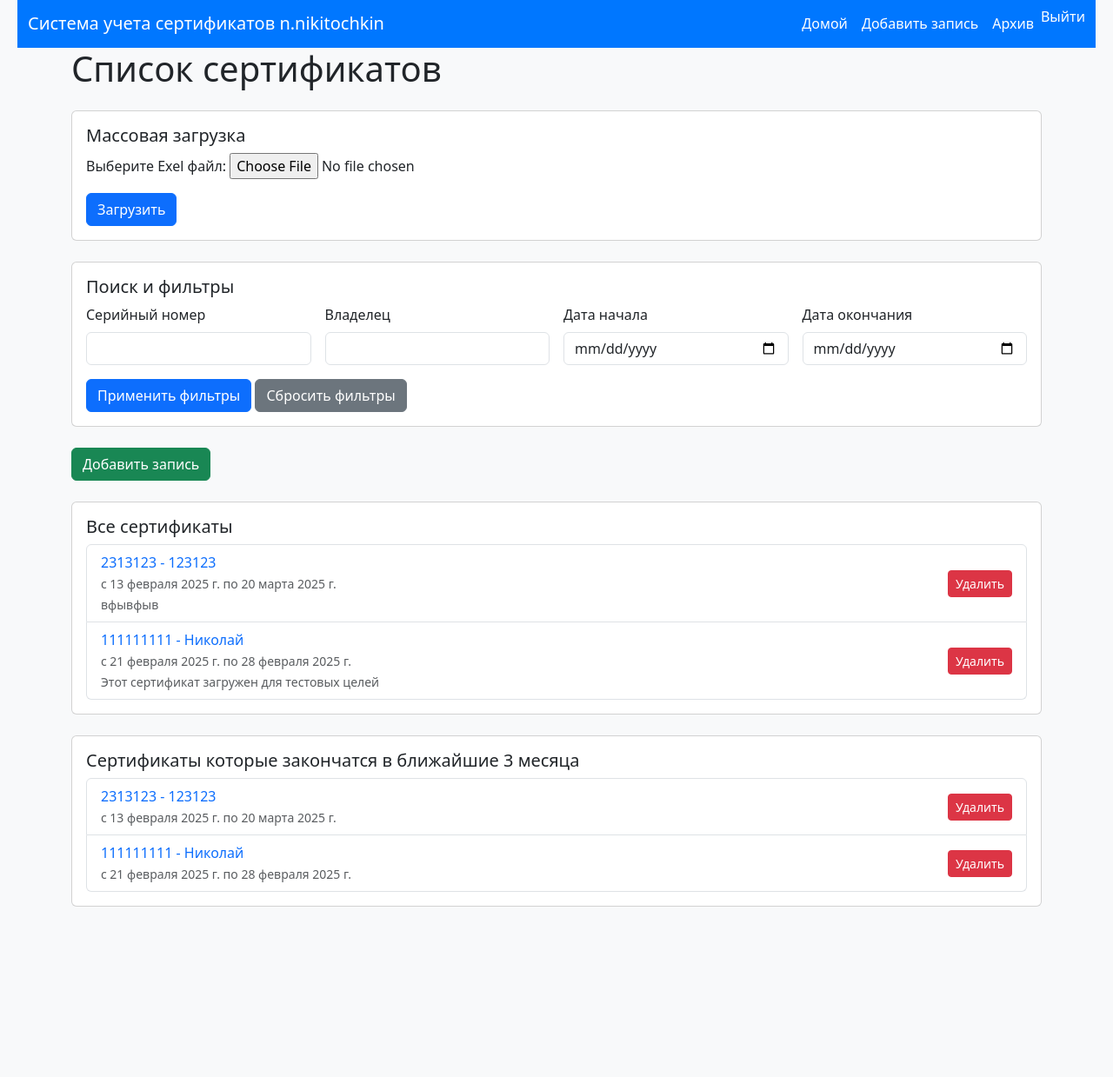
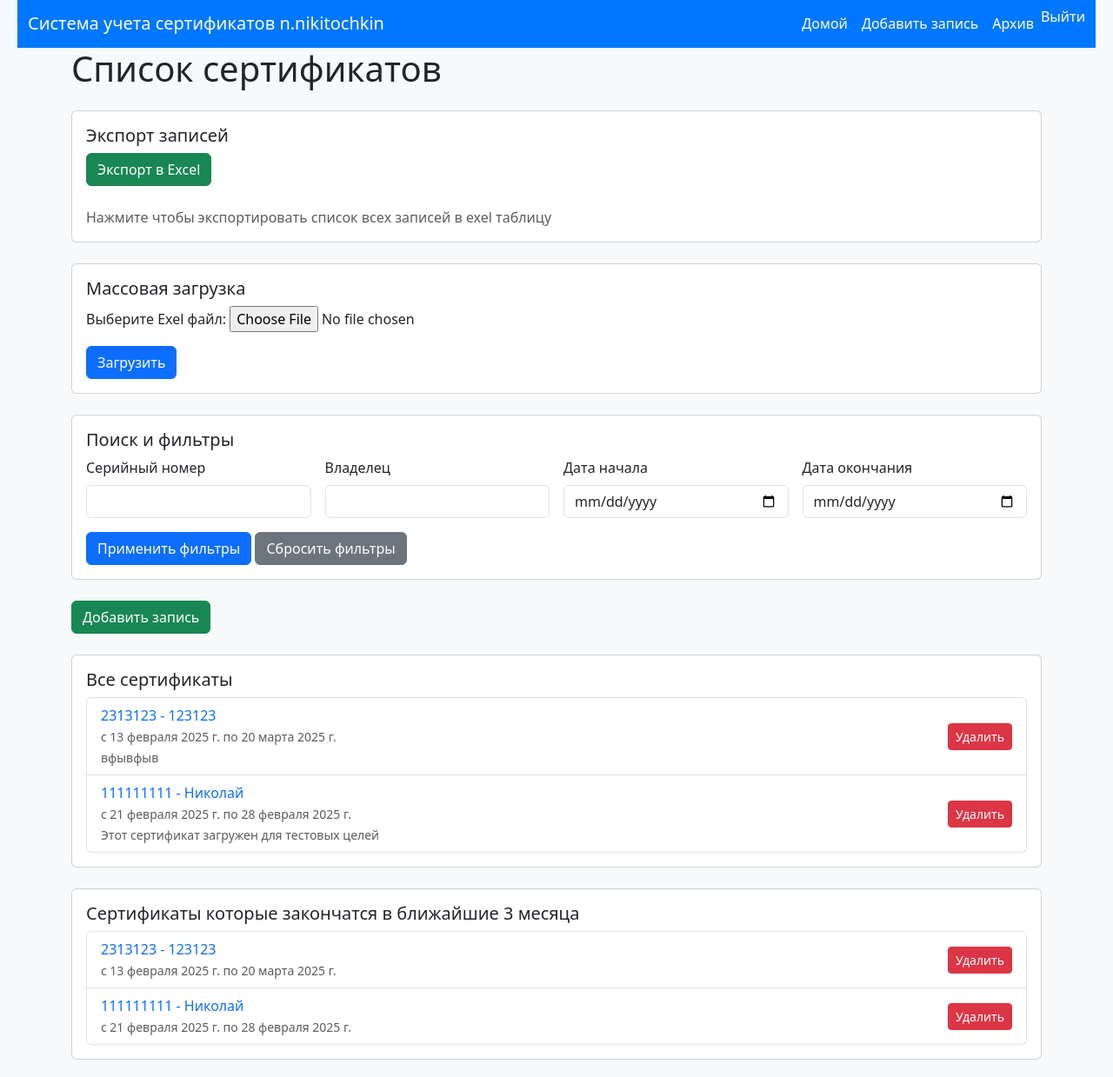
Before and after one commit to jovasik93/Systemka, a Django app: page /items/ in a window 1280 px wide. Shown: the part 21-1260 px from the top of the page at 87% size. Before the commit the page ends 1064 px from the top, so only its background shows below. Run offline with Django 5.2, Linux system fonts and the light colour scheme; a user stored in the database is signed in; data comes from the database, SQL or seed files in the repository; both versions use the stored data as it was after the commit.

Commit message:
14.02.2025

```diff
--- a/myapp/templates/myapp/item_list.html
+++ b/myapp/templates/myapp/item_list.html
@@ -4,6 +4,17 @@
 
 {% block content %}
 <h1 class="mb-4">Список сертификатов</h1>
+
+<!-- Кнопка экспорта в Excel -->
+<div class="card mb-4">
+    <div class="card-body">
+        <h5 class="card-title">Экспорт записей</h5>
+        <a href="{% url 'export_to_excel' %}" class="btn btn-success mb-4">Экспорт в Excel</a>
+        <div
+            <small class="text-muted">Нажмите чтобы экспортировать список всех записей в exel таблицу </small>
+        </div>
+    </div>
+</div>
 
 <!-- Форма загрузки файла -->
 <div class="card mb-4">
--- a/myapp/urls.py
+++ b/myapp/urls.py
@@ -10,4 +10,5 @@ urlpatterns = [
     path('delete/<int:item_id>/', views.delete_item, name='delete_item'),
     path('expired/', views.expired_items, name='expired_items'),
     path('edit/<int:item_id>/', views.edit_item, name='edit_item'),
+    path('export/', views.export_to_excel, name='export_to_excel'),
 ]
--- a/myapp/views.py
+++ b/myapp/views.py
@@ -10,6 +10,8 @@ import pandas as pd
 from .forms import UploadFileForm, ItemEditForm, PasswordConfirmationForm
 from django.contrib.auth import authenticate
 from .models import Item
+from io import BytesIO
+from django.http import HttpResponse
 def home(request):
     if request.user.is_authenticated:
         return redirect('item_list')  # Перенаправление на item_list, если пользователь авторизован
@@ -169,3 +171,30 @@ def edit_item(request, item_id):
         'password_form': password_form,
         'show_edit_form': False,
     })
+
+@login_required
+def export_to_excel(request):
+    # Получаем все записи из базы данных
+    items = Item.objects.all()
+
+    # Создаем DataFrame из данных
+    data = {
+        'Номер записи': [item.id for item in items],
+        'Серийный номер': [item.serial_number for item in items],
+        'Владелец': [item.owner for item in items],
+        'Дата начала': [item.start_date for item in items],
+        'Дата окончания': [item.end_date for item in items],
+        'Описание': [item.description for item in items],
+    }
+    df = pd.DataFrame(data)
+
+    # Создаем Excel-файл в памяти
+    output = BytesIO()
+    with pd.ExcelWriter(output, engine='xlsxwriter') as writer:
+        df.to_excel(writer, index=False, sheet_name='Items')
+
+    # Настройка HTTP-ответа для скачивания файла
+    output.seek(0)
+    response = HttpResponse(output.read(), content_type='application/vnd.openxmlformats-officedocument.spreadsheetml.sheet')
+    response['Content-Disposition'] = 'attachment; filename=items_export.xlsx'
+    return response
--- a/myproject/settings.py
+++ b/myproject/settings.py
@@ -138,8 +138,8 @@ DATETIME_INPUT_FORMATS = [
 
 
 STATIC_URL = '/static/'
-STATIC_ROOT = BASE_DIR / 'staticfiles'
-
+STATIC_ROOT = os.path.join(BASE_DIR, 'staticfiles')  # Для сбора статических файлов
+STATICFILES_DIRS = [os.path.join(BASE_DIR, 'static')]  # Дополнительные папки со статикой
 
 # Default primary key field type
 # https://docs.djangoproject.com/en/5.1/ref/settings/#default-auto-field
```
Also changed, not shown: db.sqlite3.
